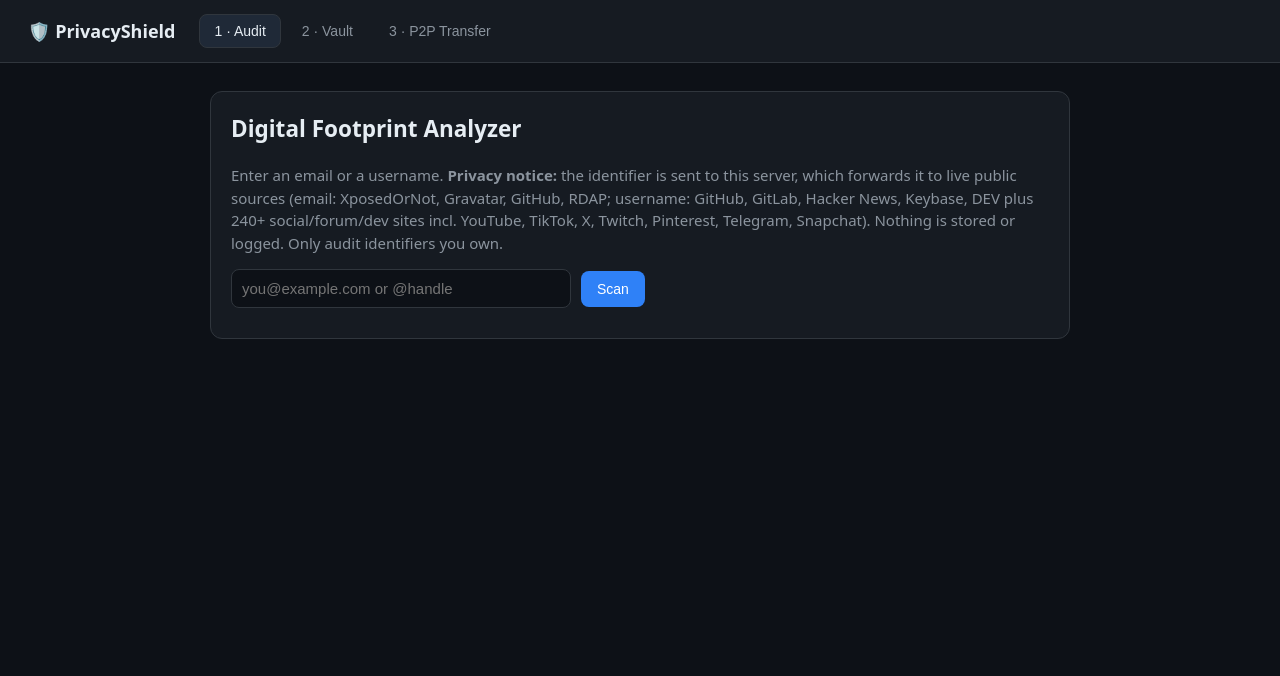
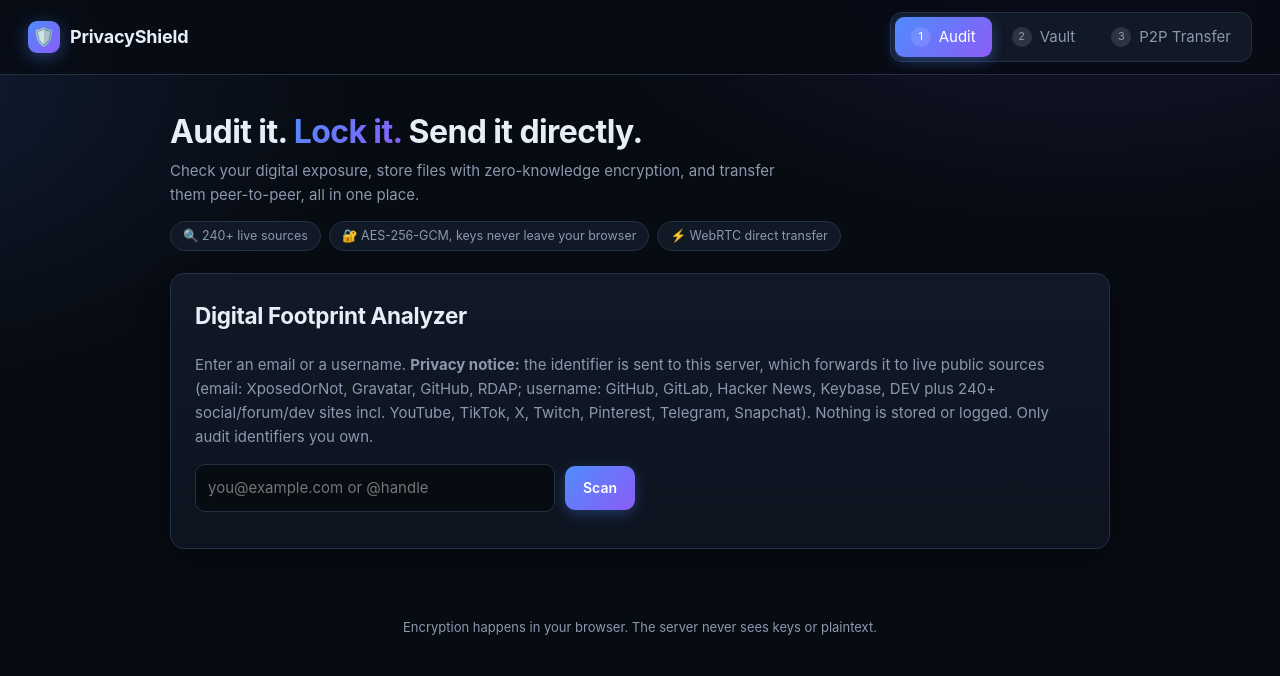
Before and after one commit to akulsaju/aevsfrrematch, a website: page public/index.html in a window 1280 px wide. Drawn offline with Linux system fonts and the light colour scheme.

Commit message:
Redesign UI: gradient theme, hero, segmented nav, polished cards and inputs
Co-authored-by: Copilot App <223556219+Copilot@users.noreply.github.com>

```diff
--- a/public/app.js
+++ b/public/app.js
@@ -12,7 +12,7 @@ function show(tab) {
   document.querySelectorAll('section').forEach(s => s.classList.toggle('active', s.id === tab));
   document.querySelectorAll('nav button').forEach(b => b.classList.toggle('active', b.dataset.tab === tab));
 }
-$('nav').onclick = e => e.target.dataset.tab && show(e.target.dataset.tab);
+$('nav').onclick = e => { const b = e.target.closest('button[data-tab]'); b && show(b.dataset.tab); };
 
 /* ---------- 1. OSINT audit ---------- */
 let lastReport = null;
--- a/public/index.html
+++ b/public/index.html
@@ -3,13 +3,16 @@
 <meta name="referrer" content="no-referrer">
 <title>PrivacyShield – Audit, Vault, Transfer</title><link rel="stylesheet" href="style.css"></head>
 <body>
-<header><h1>🛡️ PrivacyShield</h1>
+<header><h1 class="brand"><span class="logo">🛡️</span>PrivacyShield</h1>
 <nav id="nav">
-<button data-tab="audit" class="active">1 · Audit</button>
-<button data-tab="vault">2 · Vault</button>
-<button data-tab="p2p">3 · P2P Transfer</button>
+<button data-tab="audit" class="active"><span class="n">1</span><span class="t">Audit</span></button>
+<button data-tab="vault"><span class="n">2</span><span class="t">Vault</span></button>
+<button data-tab="p2p"><span class="n">3</span><span class="t">P2P Transfer</span></button>
 </nav></header>
 <main>
+<div class="hero"><h2>Audit it. <span>Lock it.</span> Send it directly.</h2>
+<p>Check your digital exposure, store files with zero-knowledge encryption, and transfer them peer-to-peer, all in one place.</p>
+<div class="badges"><span>🔍 240+ live sources</span><span>🔐 AES-256-GCM, keys never leave your browser</span><span>⚡ WebRTC direct transfer</span></div></div>
 
 <section id="audit" class="active">
 <div class="card"><h2>Digital Footprint Analyzer</h2>
@@ -56,5 +59,6 @@
 <div id="pxfers"></div></div>
 </section>
 </main>
+<footer>Encryption happens in your browser. The server never sees keys or plaintext.</footer>
 <script src="qrcode.js"></script><script src="app.js"></script>
 </body></html>
--- a/public/style.css
+++ b/public/style.css
@@ -1,28 +1,60 @@
-:root{--bg:#0d1117;--panel:#161b22;--line:#30363d;--fg:#e6edf3;--mut:#8b949e;--acc:#2f81f7;--ok:#3fb950;--warn:#d29922;--bad:#f85149}
-*{box-sizing:border-box}body{margin:0;font:15px/1.5 system-ui,sans-serif;background:var(--bg);color:var(--fg)}
-header{display:flex;align-items:center;gap:24px;padding:14px 28px;border-bottom:1px solid var(--line);background:var(--panel);flex-wrap:wrap}
-header h1{font-size:18px;margin:0}nav{display:flex;gap:6px}
-nav button{background:none;border:1px solid transparent;color:var(--mut);padding:8px 14px;border-radius:8px;cursor:pointer;font-size:14px}
-nav button.active{background:#1f2937;color:var(--fg);border-color:var(--line)}
-main{max-width:900px;margin:28px auto;padding:0 20px}
-section{display:none}section.active{display:block}
-.card{background:var(--panel);border:1px solid var(--line);border-radius:12px;padding:20px;margin-bottom:18px}
-h2{margin-top:0}input,select{background:var(--bg);color:var(--fg);border:1px solid var(--line);border-radius:8px;padding:10px;font-size:15px;max-width:100%}
-input[type=text]{width:min(100%,340px)}
-button.primary,.btn{background:var(--acc);color:#fff;border:0;padding:10px 16px;border-radius:8px;cursor:pointer;font-size:14px}
-button:disabled{opacity:.5;cursor:not-allowed}button.ghost{background:none;border:1px solid var(--line);color:var(--fg);padding:8px 12px;border-radius:8px;cursor:pointer}
-.row{display:flex;gap:10px;flex-wrap:wrap;align-items:center;margin:10px 0}
-.bar{height:10px;background:#21262d;border-radius:6px;overflow:hidden;margin:8px 0}.bar>div{height:100%;width:0;background:var(--acc);transition:width .15s}
-.msg{padding:10px 12px;border-radius:8px;margin:10px 0;border:1px solid var(--line)}
-.msg.err{border-color:var(--bad);color:var(--bad)}.msg.ok{border-color:var(--ok);color:var(--ok)}.msg.info{color:var(--mut)}
-.gauge{text-align:center}.gauge svg{width:200px}.gauge .num{font-size:42px;font-weight:700}
-.finding{border-left:4px solid var(--warn);padding:8px 12px;margin:10px 0;background:#0d1117;border-radius:6px}
+:root{--bg:#070b12;--panel:#111826;--panel2:#0d1420;--line:#243044;--fg:#e8eef8;--mut:#8b98ad;--acc:#4f8cff;--acc2:#8b5cf6;--ok:#34d399;--warn:#fbbf24;--bad:#f87171;--r:14px}
+*{box-sizing:border-box}
+html{scroll-behavior:smooth}
+body{margin:0;font:15px/1.6 Inter,system-ui,-apple-system,"Segoe UI",sans-serif;color:var(--fg);min-height:100vh;
+background:radial-gradient(900px 500px at 85% -10%,rgba(139,92,246,.16),transparent 60%),radial-gradient(800px 500px at -10% 10%,rgba(79,140,255,.14),transparent 60%),var(--bg);background-attachment:fixed}
+header{position:sticky;top:0;z-index:10;display:flex;align-items:center;justify-content:space-between;gap:16px;padding:12px 28px;border-bottom:1px solid var(--line);background:rgba(7,11,18,.8);backdrop-filter:blur(12px);flex-wrap:wrap}
+.brand{display:flex;align-items:center;gap:10px;font-size:18px;margin:0;letter-spacing:-.2px}
+.logo{width:32px;height:32px;border-radius:9px;display:grid;place-items:center;background:linear-gradient(135deg,var(--acc),var(--acc2));box-shadow:0 4px 18px rgba(79,140,255,.4)}
+nav{display:flex;gap:4px;background:var(--panel);border:1px solid var(--line);padding:4px;border-radius:12px}
+nav button{display:flex;align-items:center;gap:8px;background:none;border:0;color:var(--mut);padding:8px 16px;border-radius:9px;cursor:pointer;font:500 14px inherit;transition:.15s}
+nav button:hover{color:var(--fg)}
+nav button.active{background:linear-gradient(135deg,var(--acc),var(--acc2));color:#fff;box-shadow:0 4px 14px rgba(79,140,255,.35)}
+nav .n{display:grid;place-items:center;width:20px;height:20px;border-radius:50%;background:rgba(255,255,255,.12);font-size:11px}
+main{max-width:980px;margin:0 auto;padding:28px 20px 40px}
+.hero{padding:10px 0 22px}.hero h2{font-size:32px;line-height:1.2;margin:0 0 8px;letter-spacing:-.6px}
+.hero h2 span{background:linear-gradient(135deg,var(--acc),var(--acc2));-webkit-background-clip:text;background-clip:text;color:transparent}
+.hero p{margin:0;color:var(--mut);max-width:640px}
+.badges{display:flex;gap:8px;flex-wrap:wrap;margin-top:14px}
+.badges span{border:1px solid var(--line);background:var(--panel);border-radius:999px;padding:4px 12px;font-size:12.5px;color:var(--mut)}
+section{display:none}section.active{display:block;animation:fade .25s ease}
+@keyframes fade{from{opacity:0;transform:translateY(6px)}to{opacity:1;transform:none}}
+.card{background:linear-gradient(180deg,var(--panel),var(--panel2));border:1px solid var(--line);border-radius:var(--r);padding:24px;margin-bottom:18px;box-shadow:0 10px 30px rgba(0,0,0,.25)}
+h2{margin-top:0;letter-spacing:-.3px}h3{letter-spacing:-.2px}
+input,select{background:var(--bg);color:var(--fg);border:1px solid var(--line);border-radius:10px;padding:11px 12px;font:inherit;max-width:100%;transition:.15s}
+input:focus,select:focus{outline:0;border-color:var(--acc);box-shadow:0 0 0 3px rgba(79,140,255,.2)}
+input[type=text]{width:min(100%,360px)}
+input[type=file]{padding:10px;border-style:dashed;cursor:pointer;width:min(100%,360px);color:var(--mut)}
+input[type=file]::file-selector-button{background:var(--line);color:var(--fg);border:0;border-radius:7px;padding:6px 12px;margin-right:10px;cursor:pointer}
+label{color:var(--mut);font-size:14px}
+button{font:inherit}
+button.primary,.btn{background:linear-gradient(135deg,var(--acc),var(--acc2));color:#fff;border:0;padding:11px 18px;border-radius:10px;cursor:pointer;font-weight:600;font-size:14px;transition:.15s;box-shadow:0 4px 14px rgba(79,140,255,.3)}
+button.primary:hover:not(:disabled){transform:translateY(-1px);box-shadow:0 6px 20px rgba(79,140,255,.45)}
+button:disabled{opacity:.5;cursor:not-allowed}
+button.ghost{background:rgba(255,255,255,.03);border:1px solid var(--line);color:var(--fg);padding:10px 14px;border-radius:10px;cursor:pointer;font-size:14px;transition:.15s}
+button.ghost:hover{border-color:var(--acc);background:rgba(79,140,255,.08)}
+.row{display:flex;gap:10px;flex-wrap:wrap;align-items:center;margin:12px 0}
+.bar{height:8px;background:#1a2333;border-radius:6px;overflow:hidden;margin:10px 0}
+.bar>div{height:100%;width:0;background:linear-gradient(90deg,var(--acc),var(--acc2));transition:width .2s;border-radius:6px}
+.msg{padding:11px 14px;border-radius:10px;margin:12px 0;border:1px solid var(--line);background:rgba(255,255,255,.02)}
+.msg.err{border-color:rgba(248,113,113,.5);color:var(--bad);background:rgba(248,113,113,.07)}
+.msg.ok{border-color:rgba(52,211,153,.5);color:var(--ok);background:rgba(52,211,153,.07)}.msg.info{color:var(--mut)}
+.gauge{text-align:center}.gauge svg{width:230px;filter:drop-shadow(0 0 14px rgba(79,140,255,.25))}.gauge .num{font-size:48px;font-weight:800;line-height:1;margin-top:-34px;letter-spacing:-1px}
+.finding{border:1px solid var(--line);border-left:4px solid var(--warn);padding:10px 14px;margin:10px 0;background:rgba(255,255,255,.02);border-radius:10px;transition:.15s}
+.finding:hover{background:rgba(255,255,255,.04)}
 .finding small{color:var(--mut)}.finding .fix{color:var(--ok);margin-top:4px}
-.code{font:700 40px monospace;letter-spacing:8px;color:var(--acc)}
-code,.link{word-break:break-all;background:#0d1117;padding:2px 6px;border-radius:4px;font-size:13px}
-.dot{display:inline-block;width:10px;height:10px;border-radius:50%;background:var(--mut);margin-right:6px}.dot.on{background:var(--ok)}.dot.bad{background:var(--bad)}
-.cols{display:grid;grid-template-columns:1fr 1fr;gap:18px}@media(max-width:700px){.cols{grid-template-columns:1fr}}
-#qr svg,#qr img{width:160px;height:160px;background:#fff;padding:8px;border-radius:8px}
+.code{font:800 44px ui-monospace,Consolas,monospace;letter-spacing:10px;background:linear-gradient(135deg,var(--acc),var(--acc2));-webkit-background-clip:text;background-clip:text;color:transparent;margin:10px 0}
+code,.link{word-break:break-all;background:var(--bg);border:1px solid var(--line);padding:2px 7px;border-radius:6px;font-size:13px}
+.link{display:block;padding:10px 12px;margin:10px 0;font-family:ui-monospace,Consolas,monospace}
+.dot{display:inline-block;width:10px;height:10px;border-radius:50%;background:var(--mut);margin-right:8px}
+.dot.on{background:var(--ok);box-shadow:0 0 0 4px rgba(52,211,153,.2)}.dot.bad{background:var(--bad);box-shadow:0 0 0 4px rgba(248,113,113,.18)}
+.cols{display:grid;grid-template-columns:1fr 1fr;gap:24px}@media(max-width:700px){.cols{grid-template-columns:1fr}header{padding:10px 14px}.hero h2{font-size:25px}nav button span.t{display:none}}
+#qr svg,#qr img{width:168px;height:168px;background:#fff;padding:10px;border-radius:12px;box-shadow:0 6px 20px rgba(0,0,0,.4)}
 .muted{color:var(--mut)}
-.chip{border:1px solid var(--line);border-radius:12px;padding:2px 10px;font-size:13px}
+.chip{border:1px solid var(--line);background:var(--panel);border-radius:999px;padding:3px 12px;font-size:13px}
 details.finding summary{cursor:pointer}details.finding>*{margin-top:6px}details.finding ol{margin:4px 0;padding-left:22px}
+footer{text-align:center;color:var(--mut);font-size:13px;padding:10px 20px 34px}
+::-webkit-scrollbar{width:10px}::-webkit-scrollbar-thumb{background:var(--line);border-radius:6px}
+@media print{header,footer,.hero{display:none}body{background:#fff;color:#000}}
+a{color:#7fb0ff;text-decoration:none}a:hover{text-decoration:underline}
+.finding ul{columns:2;column-gap:24px;padding-left:20px}@media(max-width:700px){.finding ul{columns:1}}
```
